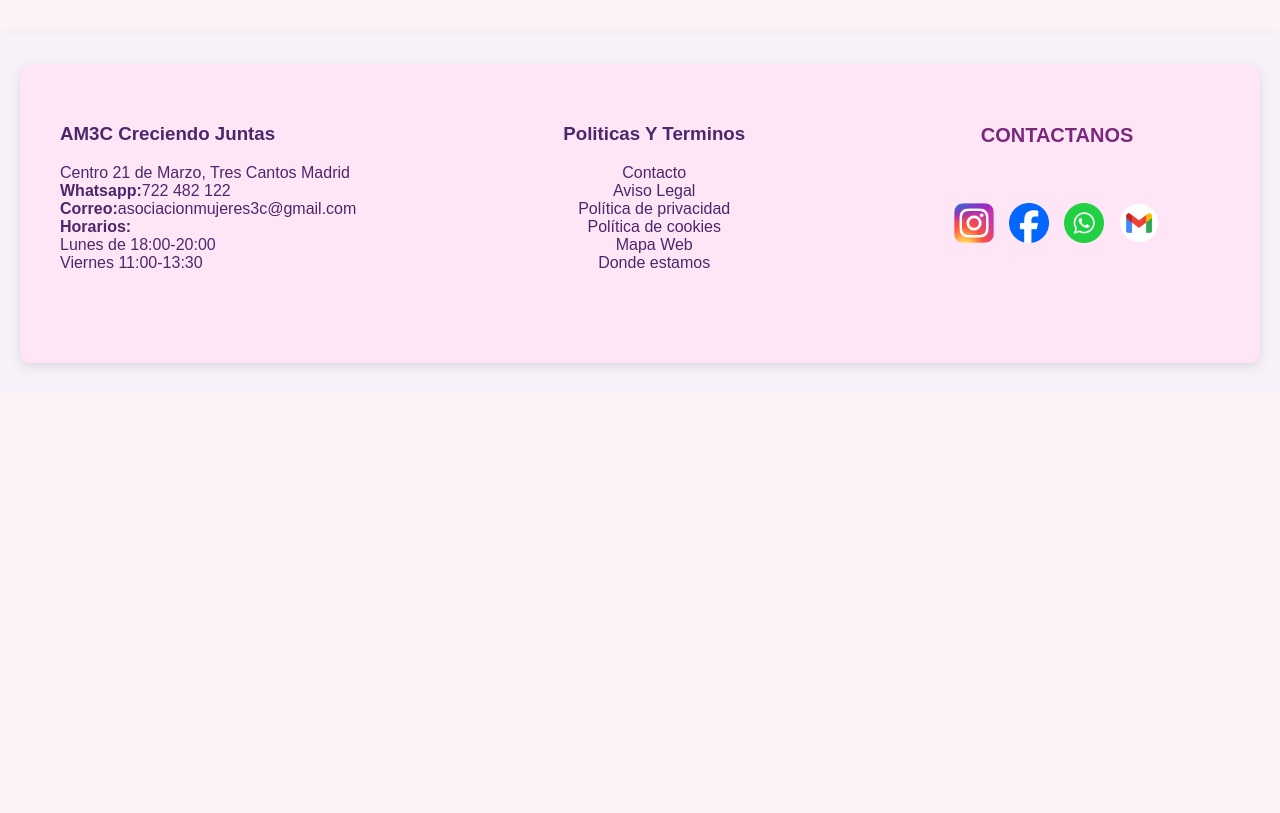
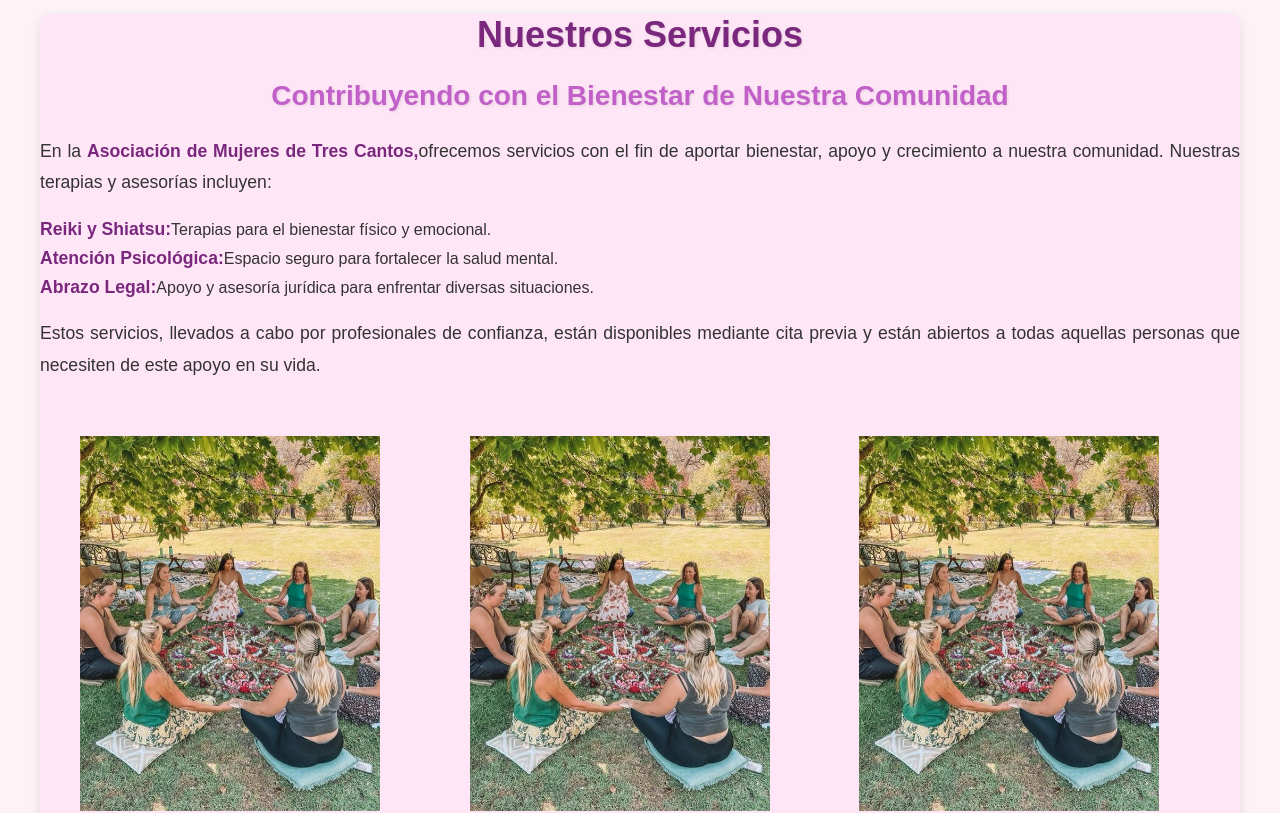
Before and after one commit to CayetanoCastillo/ONG-AM3C, a React (Vite) app in the folder am3c/: page / in a window 1280 px wide. Shown: the part 3480-4293 px from the top of the page. Before the commit the page ends 3873 px from the top, so only its background shows below. Built offline with nearby package versions, Linux system fonts and the light colour scheme.

Commit message:
adsadsa
dsadsadsad

```diff
--- a/am3c/src/App.tsx
+++ b/am3c/src/App.tsx
@@ -1,6 +1,7 @@
 import Header from './componentes/header'
 import Inicio from './componentes/inicio'
 import Contacto from './componentes/contacto'
+import Servicio from './componentes/servicio'
 import Footer from './componentes/footer'
 import './App.css'
 
@@ -10,6 +11,7 @@ const App = () => {
       <Header></Header>
       <Inicio></Inicio>
       <Contacto></Contacto>
+      <Servicio></Servicio>
       <Footer></Footer>
     </>
   )
--- /dev/null
+++ b/am3c/src/componentes/servicio.css
@@ -0,0 +1,65 @@
+body {
+    margin: 0;
+    font-family: 'Arial', sans-serif;
+    background-color: #fdf3f7;
+}
+.grid{
+    display: grid;
+}
+.grid333{
+    grid-template-columns: 33% 33% 33%;
+}
+.grid333 img{
+    width: 300px;
+}
+.servicio{
+    max-width: 1200px;
+    margin: auto;
+    background-color: #ffe6f7;
+    border-radius: 10px;
+    box-shadow: 0 4px 12px rgba(0, 0, 0, 0.1);
+}
+h1 {
+    text-align: center;
+    font-size: 36px;
+    color: #7a287d;
+    margin-top: 30px;
+}
+
+h2 {
+    text-align: center;
+    font-size: 28px;
+    color: #c160c8;
+    margin-top: 10px;
+}
+
+p {
+    font-size: 1.1rem;
+    margin-bottom: 15px;
+    text-align: justify;
+    line-height: 1.8;
+}
+
+
+b {
+    color: #7a287d;
+    font-weight: bold;
+}
+
+
+ul {
+    list-style-type: disc;
+    margin: 20px 0;
+    padding-left: 40px;
+}
+
+li {
+    margin-bottom: 10px;
+    font-size: 1rem;
+}
+
+
+li b {
+    color: #7a287d;
+    font-size: 1.1rem;
+}
--- /dev/null
+++ b/am3c/src/componentes/servicio.tsx
@@ -0,0 +1,29 @@
+import './servicio.css';
+
+const Servicio = () => {
+    return (
+        <div className='servicio'>
+            <h1>Nuestros Servicios</h1>
+            <h2>Contribuyendo con el Bienestar de Nuestra Comunidad</h2>
+            <p>En la <b>Asociación de Mujeres de Tres Cantos,</b>ofrecemos servicios con el fin de
+                aportar bienestar, apoyo y crecimiento a nuestra comunidad. Nuestras terapias y
+                asesorías incluyen:</p>
+            <ul>
+                <li><b>Reiki y Shiatsu:</b>Terapias para el bienestar físico y emocional.</li>
+                <li><b>Atención Psicológica:</b>Espacio seguro para fortalecer la salud mental.</li>
+                <li><b>Abrazo Legal:</b>Apoyo y asesoría jurídica para enfrentar diversas situaciones.</li>
+            </ul>
+            <p>Estos servicios, llevados a cabo por profesionales de confianza, están disponibles
+                mediante cita previa y están abiertos a todas aquellas personas que necesiten de este
+                apoyo en su vida.</p>
+            <div className='grid grid333'>
+                <img src="./foto am3c.jpg" alt="" />
+                <img src="./foto am3c.jpg" alt="" />
+                <img src="./foto am3c.jpg" alt="" />
+            </div>
+            <h2>Agenda tu sesion de apoyo / enlazar con contacto</h2>
+        </div>
+    )
+}
+
+export default Servicio;
```
